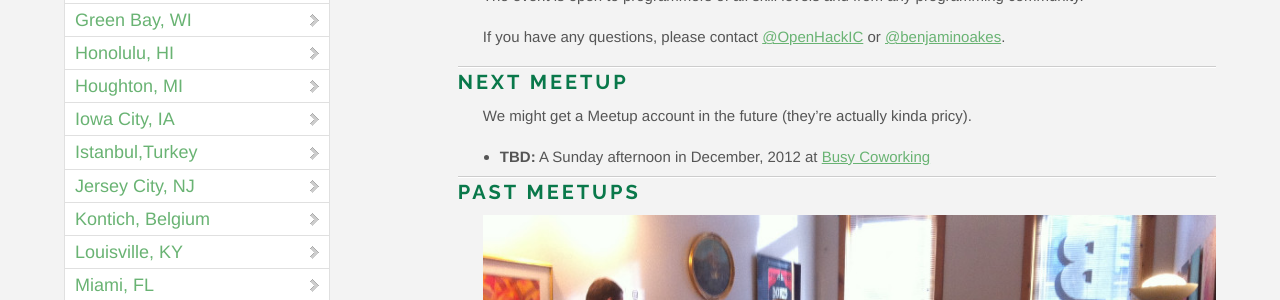
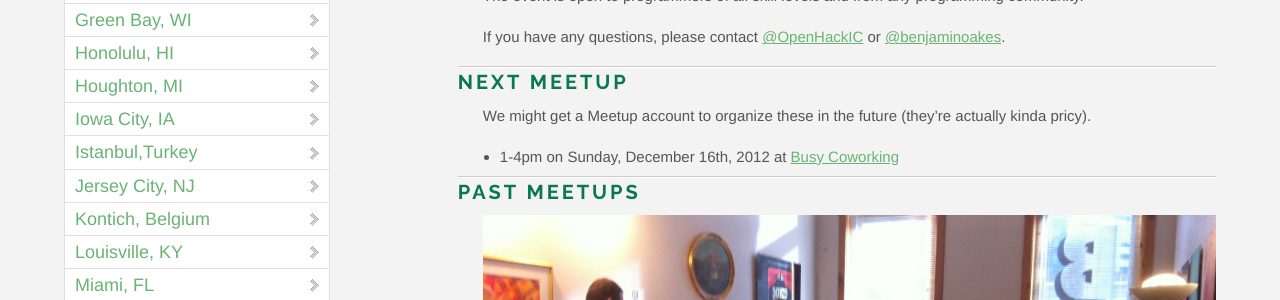
Before and after one commit to OpenHack/openhack.github.com, a Jekyll site: the page built from iowa_city/index.markdown, in a window 1280 px wide. Shown: the part 544-844 px from the top of the page. Built offline with Jekyll 4.4.1, drawn with Linux system fonts in a browser that asks for light colours; nearby versions of some CDN libraries; Markdown is read by kramdown in place of the engine named in the settings; comment, search, counter and statistics services are not loaded.

Commit message:
Add next time

```diff
--- a/iowa_city/index.markdown
+++ b/iowa_city/index.markdown
@@ -19,9 +19,9 @@ If you have any questions, please contact [@OpenHackIC](http://twitter.com/OpenH
 
 ### Next meetup
 
-We might get a Meetup account in the future (they're actually kinda pricy).
+We might get a Meetup account to organize these in the future (they're actually kinda pricy).
 
-* **TBD:** A Sunday afternoon in December, 2012 at [Busy Coworking](http://busycoworking.com/)
+* 1-4pm on Sunday, December 16th, 2012 at [Busy Coworking](http://busycoworking.com/)
 
 ### Past meetups
 
```
